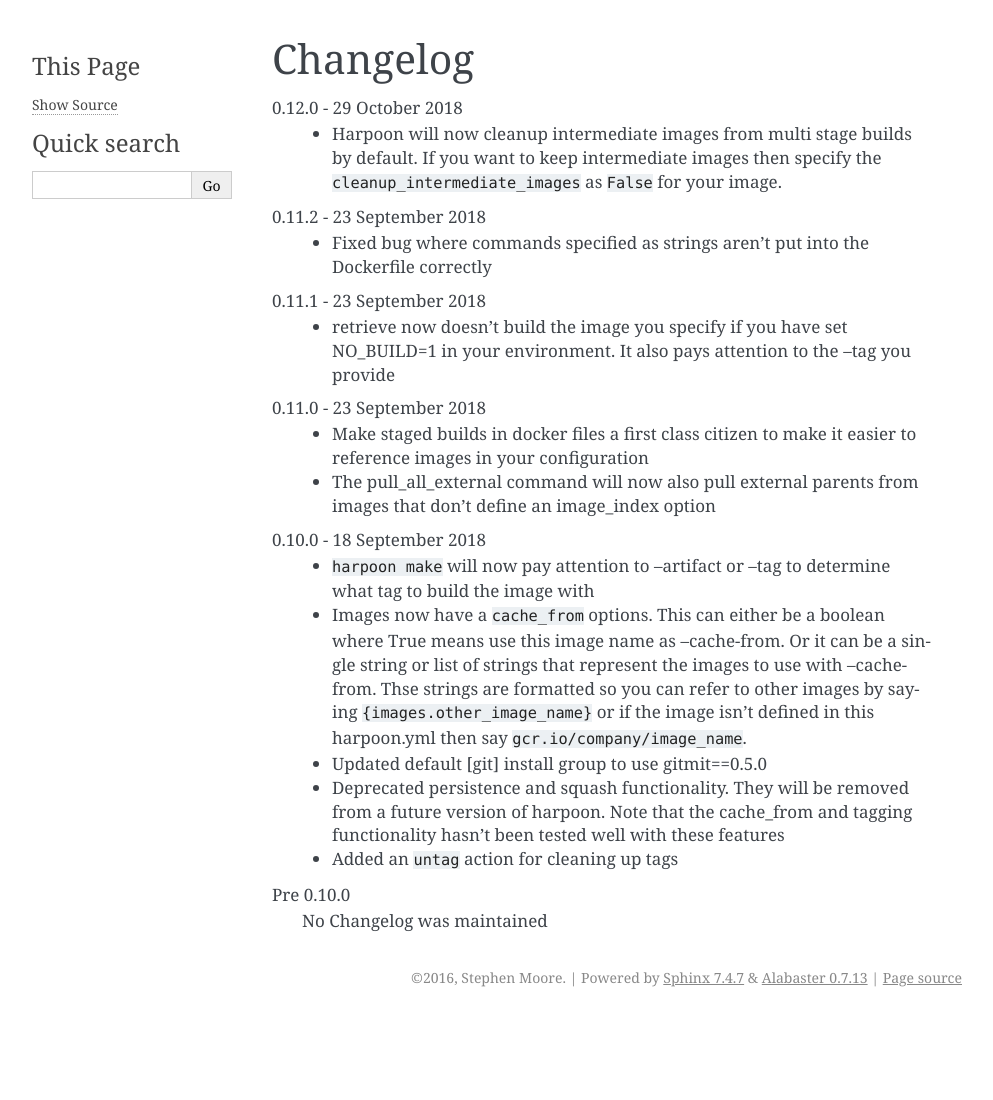
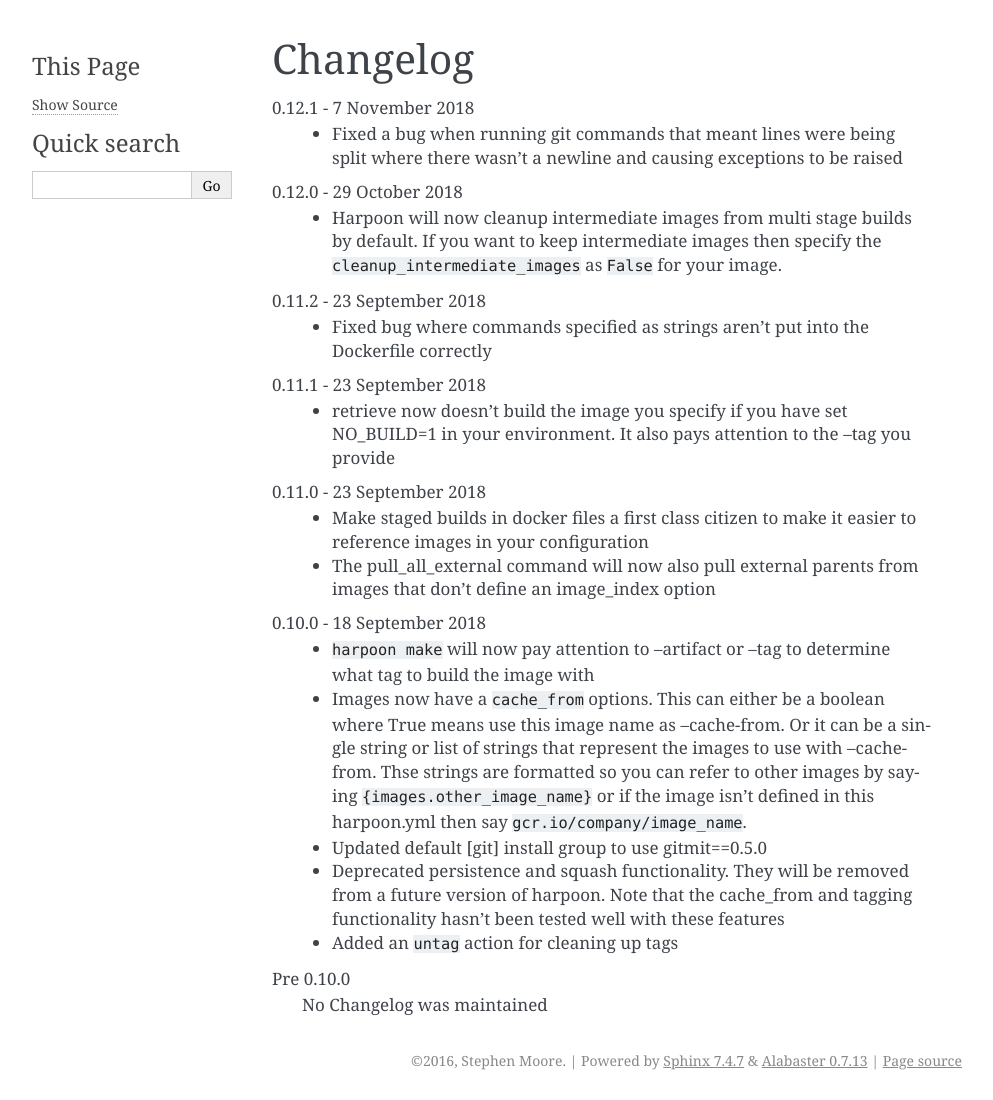
Before and after one commit to delfick/harpoon, a Sphinx documentation site: the page built from docs/docs/changelog.rst, in a window 1280 px wide. Shown: the whole page, without its empty margins (148-1141 px from the left). Built offline with Sphinx 7.4.7, drawn with Linux system fonts in a browser that asks for light colours; before the commit the page ends 1017 px from its top, so only the background shows below that.

Commit message:
Version bump 0.12.1

```diff
--- a/docs/docs/changelog.rst
+++ b/docs/docs/changelog.rst
@@ -1,5 +1,9 @@
 Changelog
 =========
+
+0.12.1 - 7 November 2018
+    * Fixed a bug when running git commands that meant lines were being split
+      where there wasn't a newline and causing exceptions to be raised
 
 0.12.0 - 29 October 2018
     * Harpoon will now cleanup intermediate images from multi stage builds by
--- a/harpoon/__init__.py
+++ b/harpoon/__init__.py
@@ -1 +1 @@
-VERSION="0.12.0"
+VERSION="0.12.1"
```
